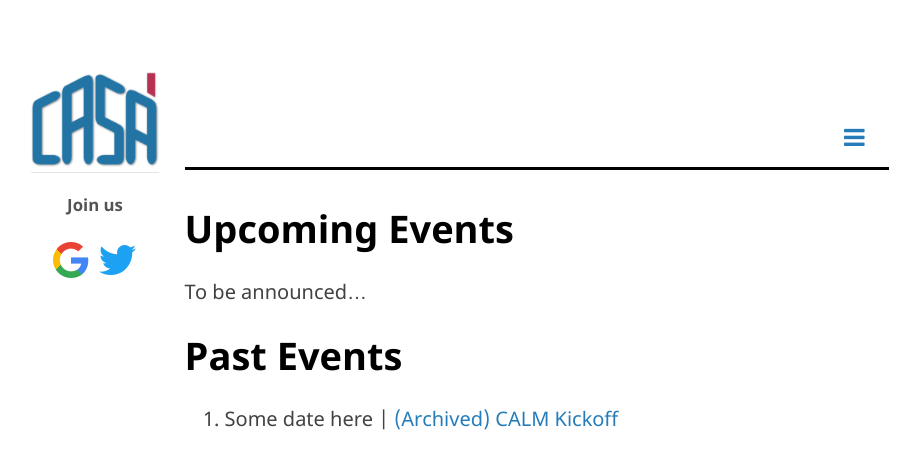
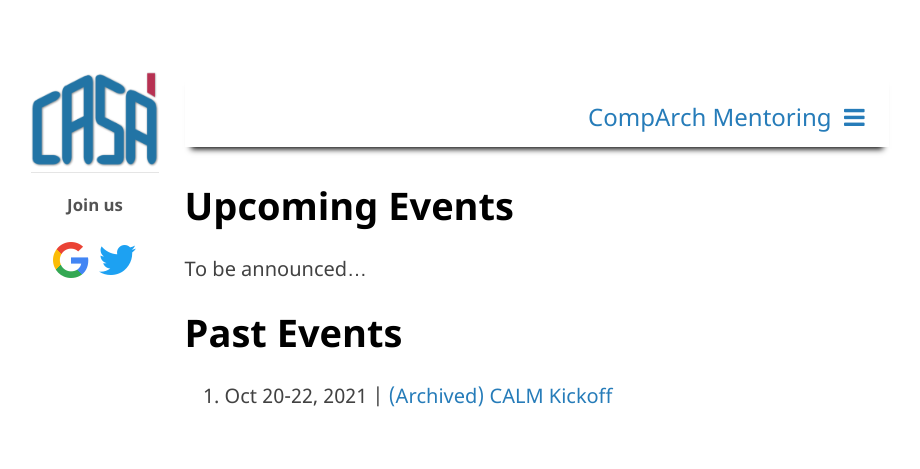
Before and after one commit to suyashmahar/jekyll-conf-website, a Jekyll site: the page built from pages/events.md, in a window 1280 px wide. Shown: the top 469 px of the page, without its empty margins (169-1089 px from the left). Built offline with Jekyll 4.4.1, drawn with Linux system fonts in a browser that asks for light colours.

Commit message:
Fix nav bar

```diff
--- a/_layouts/default.html
+++ b/_layouts/default.html
@@ -51,20 +51,38 @@
 
       <nav class="nav-bar" id="navbar">
 	<div class="nav-bar-content">
-	  <p>
+            {% assign pageUrlWithBase = baseurl | append: page.url | relative_url %}
             {% assign homeUrl = '/index.html' | relative_url %}
-	    <div class="nav-item" onclick="window.location='{{ homeUrl }}';">Home</div>
+            {% assign relativeUrl = '/' | relative_url %}
+
+            {% assign navItemClasses = 'nav-item' %}
+            {% if relativeUrl == pageUrlWithBase %}
+              {% assign navItemClasses = navItemClasses | append: ' nav-item-cur' %}
+            {% endif %}
+
+	    <div class="{{ navItemClasses }}" onclick="window.location='{{ homeUrl }}';">
+              Home
+            </div>
+
             {% assign sortedNavPages = site.pages | sort:"order" %}
-            {% for page in sortedNavPages %}
-            {% if page.categories contains "navigation" %}
-            {% assign pageUrl = '/pages/' | append: page.title | downcase | replace: ' ','-' | relative_url | append: '.html' %}
-	    <div class="nav-item" onclick="window.location='{{ pageUrl }}';">{{ page.title }}</div>
+            {% for navPage in sortedNavPages %}
+            {% if navPage.categories contains "navigation" %}
+            {% assign navPageUrl = '/pages/' | append: navPage.title | downcase | replace: ' ','-' | relative_url | append: '.html' %}
+            {% assign navItemClasses = 'nav-item' %}
+
+            {% if pageUrlWithBase == navPageUrl %}
+              {% assign navItemClasses = navItemClasses | append: ' nav-item-cur' %}
+            {% endif %}
+
+	    <div class="{{ navItemClasses }}" onclick="window.location='{{ navPageUrl }}';">
+              {{ navPage.title }}
+            </div>
             {% endif %}
             {% endfor %}
             <a href="javascript:void(0);" class="nav-item nav-hamburger" onclick="navBarHamToggle()">
+              {{ site.title }}&nbsp;
               <i class="fa fa-bars"></i>
             </a>
-	  </p>
 	</div>
       </nav>
 
--- a/_sass/jekyll-theme-minimal.scss
+++ b/_sass/jekyll-theme-minimal.scss
@@ -8,12 +8,12 @@
   z-index: 100;
   top: 0;
   width: 100%;
-  border-bottom: 3px solid black;
   margin-bottom: 1em;
   height: auto;
-
+  overflow: hidden;
   position: -webkit-sticky;
   position: sticky;
+  box-shadow: 0 8px 6px -6px black;
 }
 
 /* Responsive version for small screen */
@@ -21,6 +21,10 @@
   float: none;
   display: block;
   text-align: left;
+}
+
+.nav-item-header {
+    display: none;
 }
 
 .nav-hamburger {
@@ -40,15 +44,21 @@
     cursor: pointer;
 }
 
+.nav-item-cur {
+    background: #555;
+    color: white;
+}
+
 .nav-item:hover {
-    background: #F5F5F5;
+    background: #f1f1f1;
+    color: black
 }
 
 .nav-bar-content {
-    padding-left: 2%;
+    padding-left: 0%;
     background: #fff;
-    margin-bottom: 1em;
-    padding-bottom: 1em;
+    // margin-bottom: 1em;
+    // padding-bottom: 1em;
     padding-top: 0.5em;
 }
 
@@ -303,13 +313,15 @@ footer {
     width: auto;
   }
 
-  .nav-bar div:not(:first-child):not(:last-child) {
+  .nav-bar div:not(:last-child) {
     display: none;
   }
 
   .nav-hamburger {
     display: block;
     float: right;
+    width: 99%;
+    text-align: right;
   }
 }
 
--- a/pages/events/calm-kickoff.md
+++ b/pages/events/calm-kickoff.md
@@ -2,7 +2,7 @@
 title: (Archived) CALM Kickoff
 layout: default
 categories: past-event
-when-happened: Some date here
+when-happened: Oct 20-22, 2021
 when-happened-epoch: 1640075647 <!-- UNIX epoch, used for sorting -->
 ---
 
```
Also changed, not shown: other parts of _layouts/default.html (+2 -2 lines).
